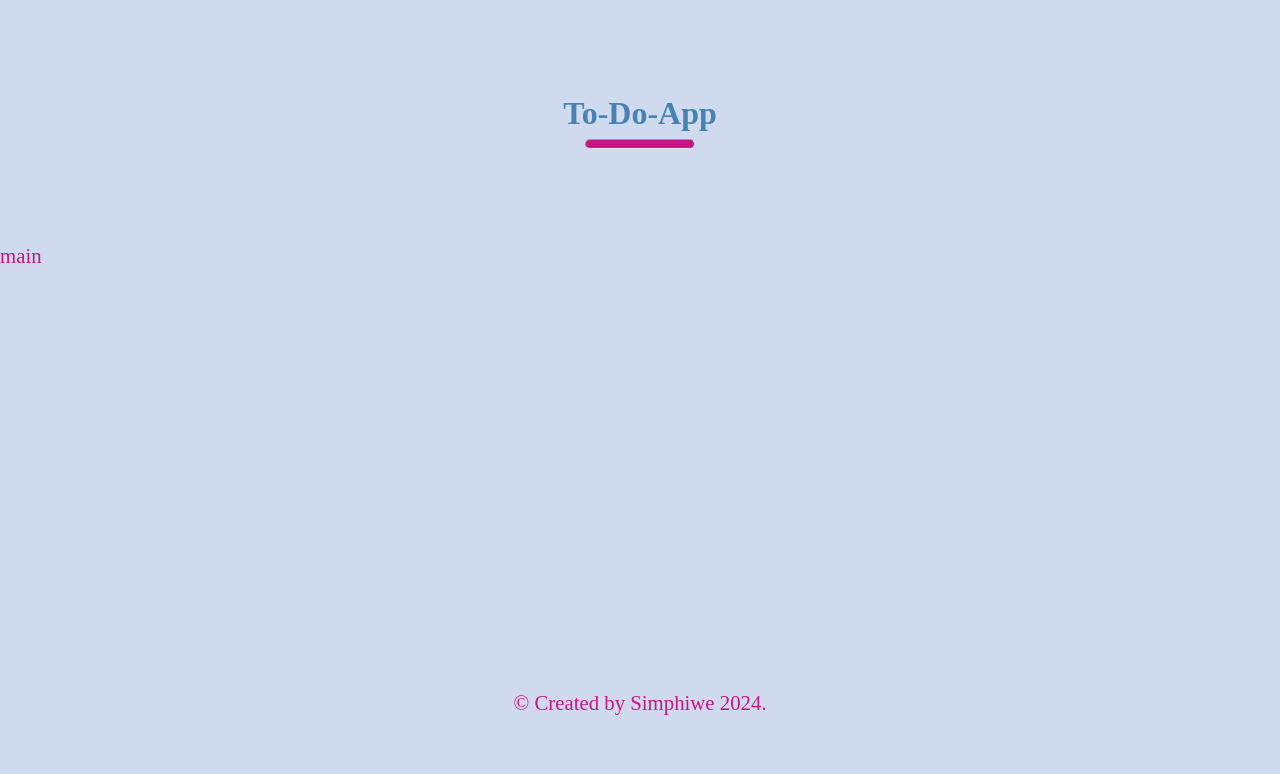
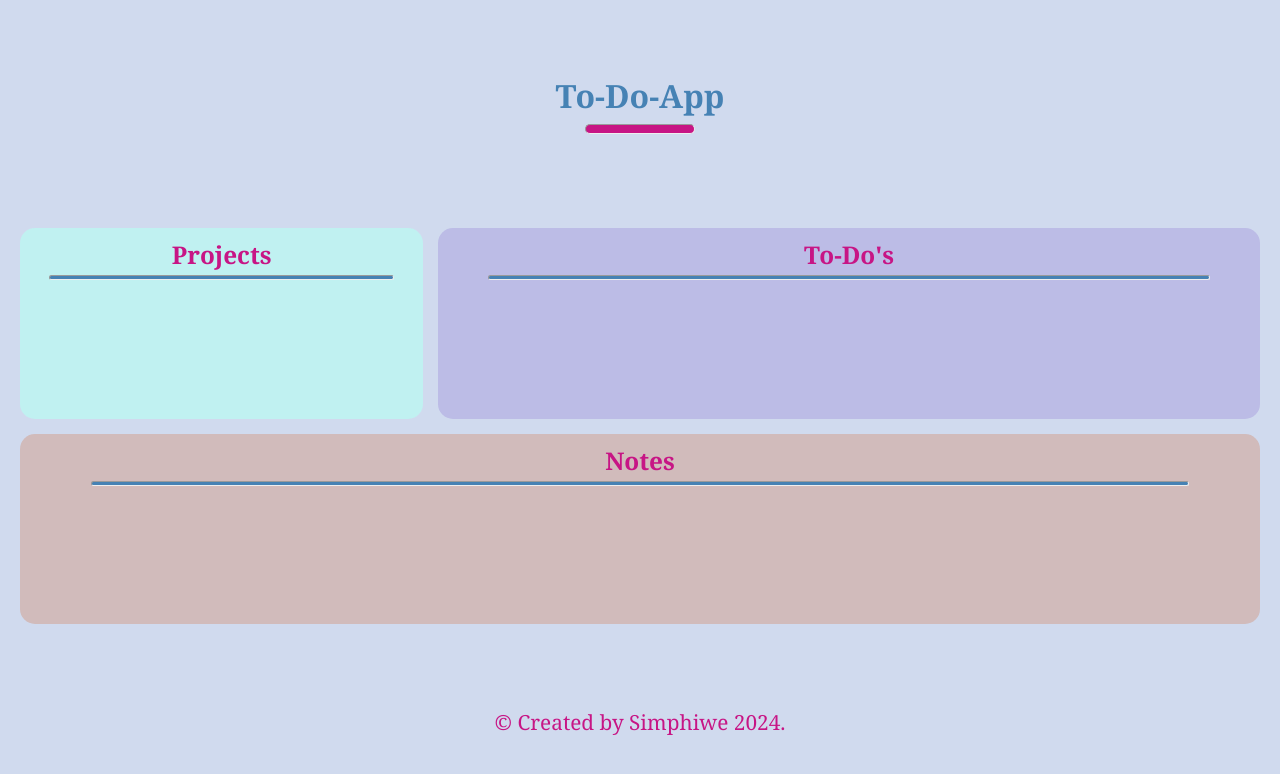
Before and after one commit to DeeBest/to-do-app, a website built with webpack: page src/index.html in a window 1280 px wide. Built offline with nearby package versions, Linux system fonts and the light colour scheme.

Commit message:
i have added styles to the main grid items.

```diff
--- a/src/components/main/main.css
+++ b/src/components/main/main.css
@@ -3,4 +3,44 @@
   min-width: 100vw;
   font-size: 1.3rem;
   font-weight: 500;
+  padding: 20px;
+  display: grid;
+  gap: 15px;
+  grid-template-columns: repeat(3, 1fr);
+  grid-template-rows: repeat(2, 1fr);
 }
+.main-grid-item{
+  border-radius: 15px;
+  padding: 10px;
+}
+.main-grid-item h3, hr {
+  align-self: center;
+}
+#projects-div{
+  background-color: rgb(192, 241, 241);
+  grid-column: 1/2;
+  grid-row: 1/2;
+  display: flex;
+  flex-direction: column;
+}
+#to-dos-div{
+  background-color: rgb(188, 188, 230);
+  grid-column: 2/4;
+  grid-row: 1/2;
+  display: flex;
+  flex-direction: column;
+}
+#notes-div{
+  background-color: rgb(209, 187, 187);
+  grid-column: 1/4;
+  grid-row: 2/3;
+  display: flex;
+  flex-direction: column;
+}
+.main-grid-item hr{
+  width: 90%;
+  height: 5px;
+  background-color: steelblue;
+  border-radius: 15px;
+  margin-top: 4px;
+}
--- a/src/components/main/main.js
+++ b/src/components/main/main.js
@@ -1,5 +1,47 @@
 import './main.css';
 
 export  const main = document.createElement('div');
-main.textContent = 'main';
 main.id = 'main';
+
+const projectsDiv = document.createElement('div');
+projectsDiv.id = 'projects-div';
+projectsDiv.classList.add('main-grid-item');
+
+const projectsHeader = document.createElement('h3');
+projectsHeader.textContent = 'Projects';
+
+const projectsHr = document.createElement('hr');
+projectsHr.classList.add = 'grid-item-hr';
+
+projectsDiv.appendChild(projectsHeader);
+projectsDiv.appendChild(projectsHr);
+
+const toDosDiv = document.createElement('div');
+toDosDiv.id = 'to-dos-div';
+toDosDiv.classList.add('main-grid-item');
+
+const toDosHeader = document.createElement('h3');
+toDosHeader.textContent = "To-Do's";
+
+const toDosHr = document.createElement('hr');
+toDosHr.classList.add = 'grid-item-hr';
+
+toDosDiv.appendChild(toDosHeader);
+toDosDiv.appendChild(toDosHr);
+
+const notesDiv = document.createElement('div');
+notesDiv.id = 'notes-div';
+notesDiv.classList.add('main-grid-item');
+
+const notesHeader = document.createElement('h3');
+notesHeader.textContent = "Notes";
+
+const notesHr = document.createElement('hr');
+notesHr.classList.add = 'grid-item-hr';
+
+notesDiv.appendChild(notesHeader);
+notesDiv.appendChild(notesHr);
+
+main.appendChild(projectsDiv);
+main.appendChild(toDosDiv);
+main.appendChild(notesDiv);
--- a/src/index.css
+++ b/src/index.css
@@ -3,6 +3,7 @@
   padding: 0;
   box-sizing: border-box;
   color: mediumvioletred;
+  font-family: Georgia, 'Times New Roman', Times, serif;
 }
 body{
   display: flex;
```
Also changed, not shown: dist/index.bundle.js, dist/index.css.
